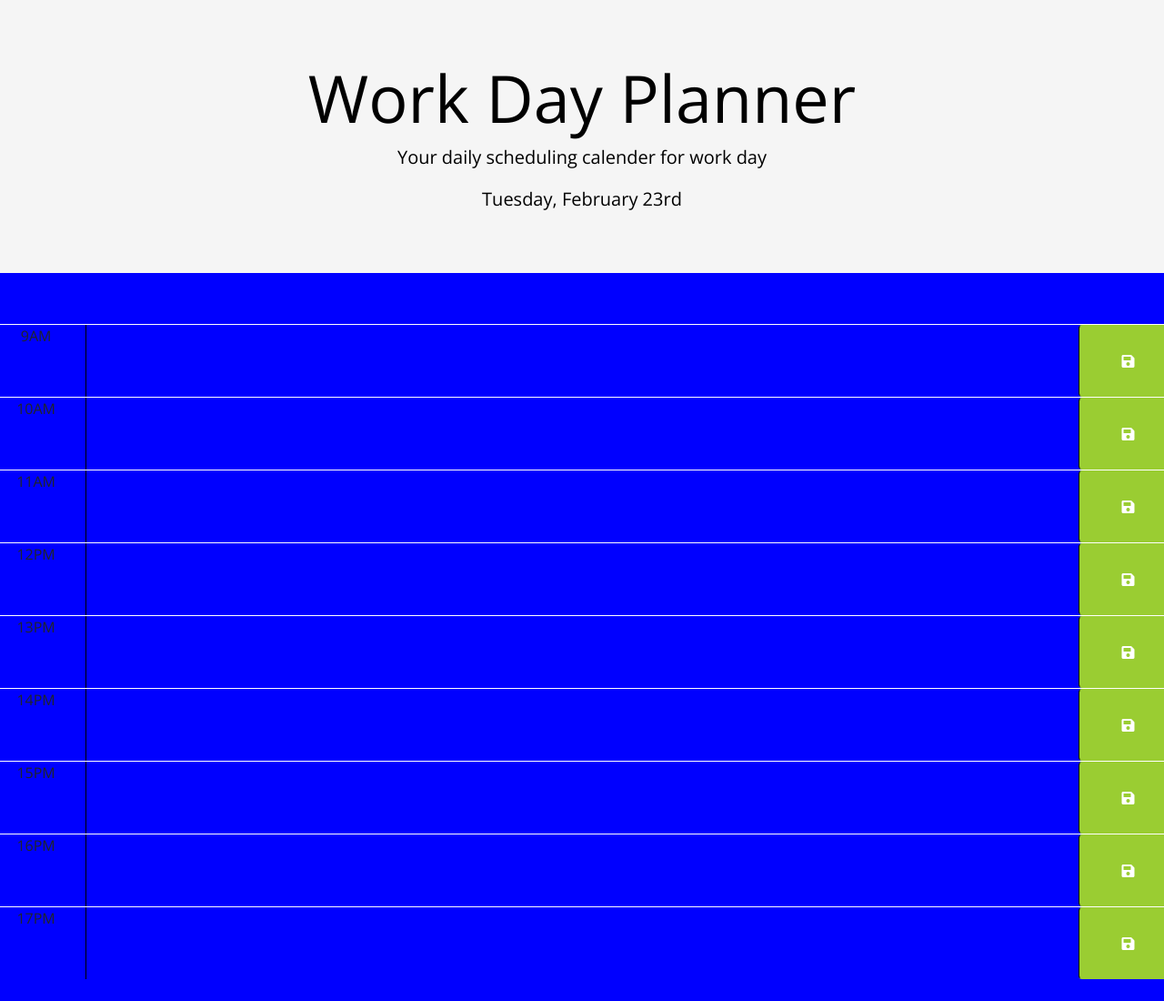
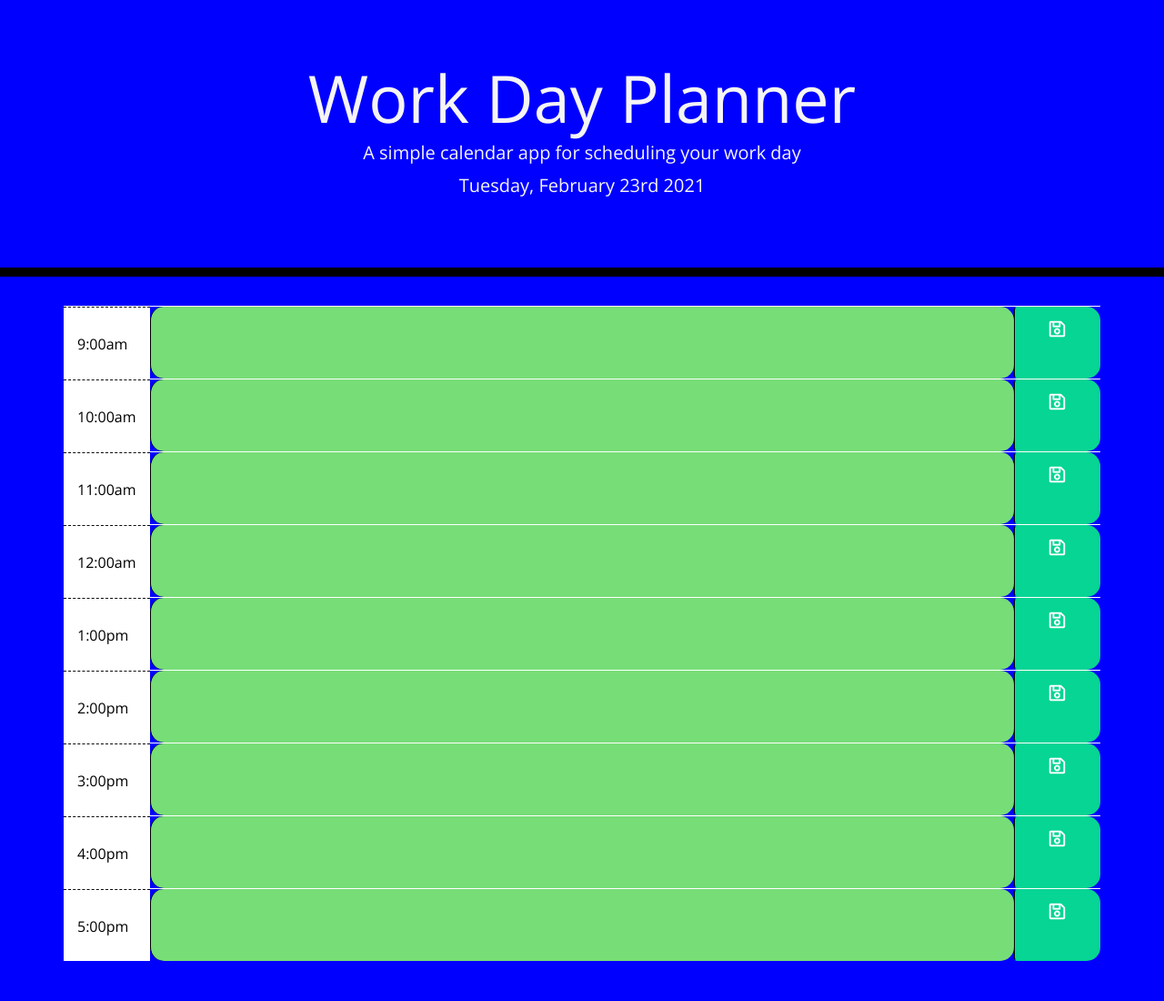
Before and after one commit to Islam4049/dayplanner1, a plain HTML site: page index.html in a window 1280 px wide. Shown: the whole page at 91% size. After the commit the page ends 1056 px from the top, so only its background shows below. Drawn offline with nearby package versions, Linux system fonts and the light colour scheme.

Commit message:
Commit to get well

```diff
--- /dev/null
+++ b/assets/script.js
@@ -0,0 +1,60 @@
+
+$(document).ready(function(){
+
+// Define global variables
+let currentDayEl = $("#currentDay");
+let saveBtnEl = $(".saveBtn");
+let textAreaEl = $("textarea");
+let currentHour = parseInt(moment().format("H"));
+let todaysDate = moment().format("dddd, " + "MMMM Do YYYY");
+let plans = JSON.parse(localStorage.getItem("plans")) || [];
+
+
+// Displays today's date to Weekday, Month day+suffix
+currentDayEl.text(`${todaysDate}`);
+
+console.log(currentHour);
+
+// Compares the name attribute of each textarea to the current hour using moment and parseInt to turn each value to number
+textAreaEl.each(function(){
+    let nameAtt = parseInt($(this).attr("name"));
+
+    if (currentHour > nameAtt){
+       $(this).addClass("past");
+    } else if (currentHour < nameAtt) {
+        $(this).addClass("future");
+    } else {
+        $(this).addClass("present");
+    };
+
+});
+
+// Add click event to saveBtn's, takes the value of the sibling at description for the text and the attribute Id to include the time.
+saveBtnEl.on("click", function(){
+    let planEl = $(this).siblings(".description").val();
+    let planTime = $(this).siblings(".description").attr("id");
+    console.log(planEl);
+    console.log(planTime);
+
+// Create plan object
+    let planOb = {
+        text: planEl,
+        time: planTime
+    };
+
+    // Pushes planOb into plans array
+    plans.push(planOb);
+
+   localStorage.setItem("plans", JSON.stringify(plans));
+
+
+});
+
+for (let i = 0; i < plans.length; i++){
+    let currentText = plans[i].text;
+    let currentTime = plans[i].time;
+
+    $(`#${currentTime}`).val(currentText);
+}
+
+});
--- /dev/null
+++ b/assets/style.css
@@ -0,0 +1,73 @@
+body {
+  font-family: 'Open Sans', sans-serif;
+  background-color: blue;
+  font-size: 16px;
+  line-height: 1;
+}
+
+textarea{
+  background: black;
+  border: none;
+  resize: none;
+  color: #000000;
+  border-left: 1px solid black;
+  padding: 10px;
+}
+
+.jumbotron {
+  text-align: center;
+  background-color: transparent;
+  color:whitesmoke;
+  border-radius: 0;
+  border-bottom: 10px solid black;
+}
+
+.description{
+  white-space: pre-wrap;
+}
+
+.time-block{
+  text-align: center;
+  border-radius: 15px;
+}
+
+.row {
+  white-space: pre-wrap;
+  height: 80px;
+  border-top: 1px solid white;;
+}
+
+.hour {
+  background-color: #ffffff;
+  color: #000000;
+  border-top: 1px dashed #000000;
+}
+
+.past {
+  background-color: #d3d3d3;
+  color: white;
+}
+
+.present {
+  background-color: #ff6961;
+  color: black;
+}
+
+.future {
+  background-color: #77dd77;
+  color: white;
+}
+
+.saveBtn {
+  border-left: 1px solid black;
+  border-top-right-radius: 15px;
+  border-bottom-right-radius: 15px;
+  background-color: #06d593;
+  color: white;
+  font-size: 20px;
+}
+
+.saveBtn i:hover {
+  font-size: 30px;
+  transition: all .3s ease-in-out;
+}
--- a/index.html
+++ b/index.html
@@ -1,84 +1,117 @@
 <!DOCTYPE html>
 <html lang="en">
+
 <head>
   <meta charset="UTF-8" />
   <meta name="viewport" content="width=device-width, initial-scale=1.0" />
   <meta http-equiv="X-UA-Compatible" content="ie=edge" />
-    <link
-      rel="stylesheet"
-      href="https://stackpath.bootstrapcdn.com/bootstrap/4.3.1/css/bootstrap.min.css"
-    />
-    <link
-      rel="stylesheet"
-      href="https://use.fontawesome.com/releases/v5.8.1/css/all.css"
-      integrity="sha384-50oBUHEmvpQ+1lW4y57PTFmhCaXp0ML5d60M1M7uH2+nqUivzIebhndOJK28anvf"
-      crossorigin="anonymous"
-    />
-    <link
-      href="https://fonts.googleapis.com/css?family=Open+Sans&display=swap"
-      rel="stylesheet"
-    />
-    <link rel="stylesheet" href="style.css" />
-    <title>Work Day Planner</title>
+  <link rel="stylesheet" href="https://stackpath.bootstrapcdn.com/bootstrap/4.3.1/css/bootstrap.min.css" />
+  <link rel="stylesheet" href="https://use.fontawesome.com/releases/v5.8.1/css/all.css"
+    integrity="sha384-50oBUHEmvpQ+1lW4y57PTFmhCaXp0ML5d60M1M7uH2+nqUivzIebhndOJK28anvf" crossorigin="anonymous" />
+  <link href="https://fonts.googleapis.com/css?family=Open+Sans&display=swap" rel="stylesheet" />
+  <link rel="stylesheet" href="./assets/style.css" />
+  <title>Work Day Scheduler</title>
 </head>
 
 <body>
-    <div class="jumbotron">
+  <header class="jumbotron">
     <h1 class="display-3">Work Day Planner</h1>
-      <p class="lead">Your daily scheduling calender for work day</p>
+    <p class="lead">A simple calendar app for scheduling your work day</p>
     <p id="currentDay" class="lead"></p>
+
+  </header>
+
+  <!-- Timeblocks go here -->
+  <div class="container">
+
+    <div class="row">
+      <div class="col-sm-1 hour">
+        <span class="hour-text">9:00am</span>
       </div>
-    <class class="container">
-
-      <div id="hr9" class="row justify-content-center">
-      <div class="col-md-1">9AM</div>
-      <textarea class="col-md-10 event"></textarea>
-      <button class="btn saveBtn col-md-1 fas fa-save"></button>
-     </div>
-     <div id="hr10" class="row justify-content-center">
-      <div class="col-md-1">10AM</div>
-      <textarea class="col-md-10 event"></textarea>
-      <button class="btn saveBtn col-md-1 fas fa-save"></button>
-     </div>
-     <div id="hr11" class="row justify-content-center">
-      <div class="col-md-1">11AM</div>
-      <textarea class="col-md-10 event"></textarea>
-      <button class="btn saveBtn col-md-1 fas fa-save"></button>
-     </div>
-     <div id="hr12" class="row justify-content-center">
-      <div class="col-md-1">12PM</div>
-      <textarea class="col-md-10 event"></textarea>
-      <button class="btn saveBtn col-md-1 fas fa-save"></button>
-     </div>
-     <div id="hr1PM" class="row justify-content-center">
-      <div class="col-md-1">13PM</div>
-      <textarea class="col-md-10 event"></textarea>
-      <button class="btn saveBtn col-md-1 fas fa-save"></button>
-     </div>
-     <div id="hr2" class="row justify-content-center">
-      <div class="col-md-1">14PM</div>
-      <textarea class="col-md-10 event"></textarea>
-      <button class="btn saveBtn col-md-1 fas fa-save"></button>
-     </div>
-     <div id="hr3" class="row justify-content-center">
-      <div class="col-md-1">15PM</div>
-      <textarea class="col-md-10 event"></textarea>
-      <button class="btn saveBtn col-md-1 fas fa-save"></button>
-     </div>
-     <div id="hr4" class="row justify-content-center">
-      <div class="col-md-1">16PM</div>
-      <textarea class="col-md-10 event"></textarea>
-      <button class="btn saveBtn col-md-1 fas fa-save"></button>
-     </div>
-     <div id="hr5" class="row justify-content-center">
-      <div class="col-md-1">17PM</div>
-      <textarea class="col-md-10 event"></textarea>
-      <button class="btn saveBtn col-md-1 fas fa-save"></button>
+      <textarea  id="9" name="9" class="col-sm-10 description time-block"></textarea>
+      <button class="col-sm-1 saveBtn btn" type="button"><i class="far fa-save"></i>
+      </button>
     </div>
 
+    <div class="row">
+      <div class="col-sm-1 hour">
+        <span class="hour-text">10:00am</span>
       </div>
-    <script> src="https://cdnjs.cloudflare.com/ajax/libs/moment.js/2.27.0/locale/af.min.js"</script>
+      <textarea  id="10" name="10" class="col-sm-10 description time-block"></textarea>
+      <button class="col-sm-1 saveBtn btn" type="button"><i class="far fa-save"></i>
+      </button>
+    </div>
+
+    <div class="row">
+      <div class="col-sm-1 hour">
+        <span class="hour-text">11:00am</span>
+      </div>
+      <textarea  id="11" name="11" class="col-sm-10 description time-block"></textarea>
+      <button class="col-sm-1 saveBtn btn" type="button"><i class="far fa-save"></i>
+      </button>
+    </div>
+
+    <div class="row">
+      <div class="col-sm-1 hour">
+        <span class="hour-text">12:00am</span>
+      </div>
+      <textarea  id="12" name="12" class="col-sm-10 description time-block"></textarea>
+      <button class="col-sm-1 saveBtn btn" type="button"><i class="far fa-save"></i>
+      </button>
+    </div>
+
+    <div class="row">
+      <div class="col-sm-1 hour">
+        <span class="hour-text">1:00pm</span>
+      </div>
+      <textarea  id="1" name="13" class="col-sm-10 description time-block"></textarea>
+      <button class="col-sm-1 saveBtn btn" type="button"><i class="far fa-save"></i>
+      </button>
+    </div>
+
+    <div class="row">
+      <div class="col-sm-1 hour">
+        <span class="hour-text">2:00pm</span>
+      </div>
+      <textarea  id="2" name="14" class="col-sm-10 description time-block"></textarea>
+      <button class="col-sm-1 saveBtn btn" type="button"><i class="far fa-save"></i>
+      </button>
+    </div>
+
+    <div class="row">
+      <div class="col-sm-1 hour">
+        <span class="hour-text">3:00pm</span>
+      </div>
+      <textarea  id="3" name="15" class="col-sm-10 description time-block"></textarea>
+      <button class="col-sm-1 saveBtn btn" type="button"><i class="far fa-save"></i>
+      </button>
+    </div>
+
+    <div class="row">
+      <div class="col-sm-1 hour">
+        <span class="hour-text">4:00pm</span>
+      </div>
+      <textarea  id="4" name="16" class="col-sm-10 description time-block"></textarea>
+      <button class="col-sm-1 saveBtn btn" type="button"><i class="far fa-save"></i>
+      </button>
+    </div>
+
+    <div class="row ">
+      <div class="col-sm-1 hour">
+        <span class="hour-text">5:00pm</span>
+      </div>
+      <textarea  id="5" name="17" class="col-sm description time-block"></textarea>
+      <button class="col-sm-1 saveBtn btn" type="button"><i class="far fa-save"></i>
+      </button>
+    </div>
+  </div>
+
+
+
+
   <script src="https://code.jquery.com/jquery-3.4.1.min.js"></script>
   <script src="https://cdnjs.cloudflare.com/ajax/libs/moment.js/2.24.0/moment.min.js"></script>
-    <script src="./script.js"></script>
+  <script src="./assets/script.js"></script>
 </body>
+
+</html>
--- a/script.js
+++ /dev/null
@@ -1,34 +0,0 @@
-$(document).ready(function() {
-
-    $(".saveBtn").on("click", function() {
-
-        // User Input........
-    var value = $(this).siblings(".event").val();
-
-    var time = $(this).parent().attr("id")
-
-
-
-    localStorage.setItem(time, value);
-    });
-
-
-
-
-    //----Hours Reservation----.
-    $( "#hr9 .event").val(localStorage.getItem("hr9"))
-    $("#hr10 .event").val(localStorage.getItem("hr10"))
-    $("#hr11 .event").val(localStorage.getItem("hr11"))
-    $("#hr12 .event").val(localStorage.getItem("hr12"))
-    $("#hr13 .event").val(localStorage.getItem("hr13"))
-    $("#hr14 .event").val(localStorage.getItem("hr14"))
-    $("#hr15 .event").val(localStorage.getItem("hr15"))
-    $("#hr16 .event").val(localStorage.getItem("hr16"))
-    $("#hr17 .event").val(localStorage.getItem("hr17"))
-
-
-    $("#currentDay").text(moment().format("dddd, MMMM Do"));
-
-
-
-    })
--- a/style.css
+++ /dev/null
@@ -1,91 +0,0 @@
-body {
-    font-family: 'Open Sans', sans-serif;
-    font-size: 16px;
-    background-color:blue;
-    background-position: center;
-    background-size: 80%;
-
-
-  }
-
-  textarea{
-    background: transparent;
-    border: none;
-    resize: none;
-    color:wheat;
-    border-left: 1px solid black;
-    padding: 10px;
-  }
-
-  .jumbotron {
-    text-align: center;
-    color:black;
-    border-radius: 0;
-    background-color:whitesmoke;
-    background-position: center;
-    height:300px;
-    background-repeat: no-repeat;
-    background-size: cover;
-    max-width: 100%;
-
-
-  }
-
-  .container {
-    margin-top: auto;
-    padding-top: 0%;
-  }
-
-  .description{
-    white-space: pre-wrap;
-  }
-
-  .time-block{
-    text-align: center;
-    border-radius: 15px;
-  }
-  .container {
-    text-align: center;
-  }
-
-  .row {
-    white-space: pre-wrap;
-    height: 80px;
-    border-top: 1px solid white;;
-
-
-  }
-
-  .hour {
-    background-color: #ffffff;
-    color: white;
-    border-top: 1px dashed #000000;
-  }
-
-  .past {
-    background-color: #d3d3d3;
-    color: white;
-  }
-
-  .present {
-    background-color: #ff6961;
-    color: white;
-  }
-
-  .future {
-    background-color: #77dd77;
-    color: white;
-  }
-
-  .saveBtn {
-    border-left: 1px solid black;
-    border-top-right-radius: 15px;
-    border-bottom-right-radius: 15px;
-    background-color: yellowgreen;
-    color: white;
-  }
-
-  .saveBtn i:hover {
-    font-size: 20px;
-
-  }
```
Also changed, not shown: assets/images/dayplannerreal.jpg (added). Lines whose indentation alone changed are shown as unchanged.
